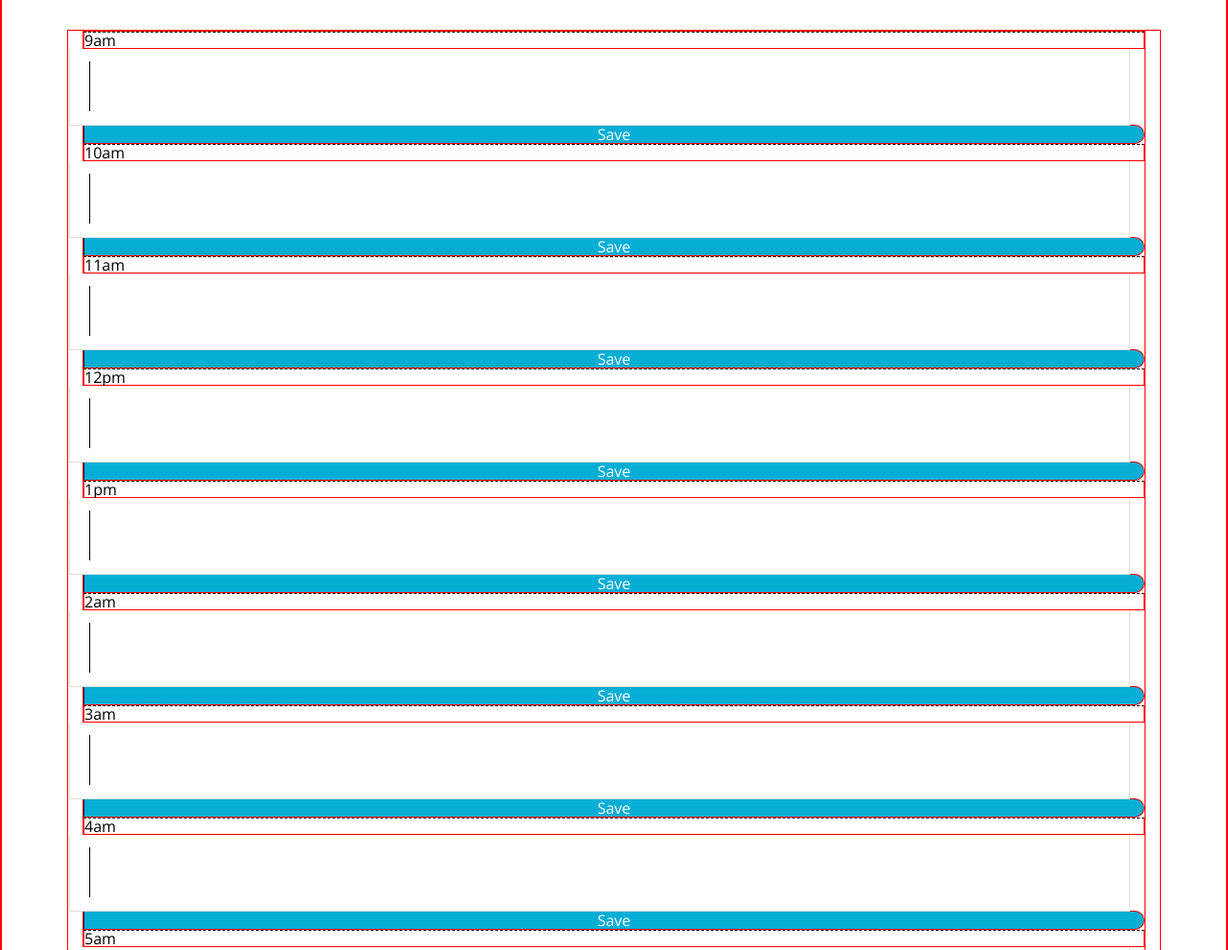
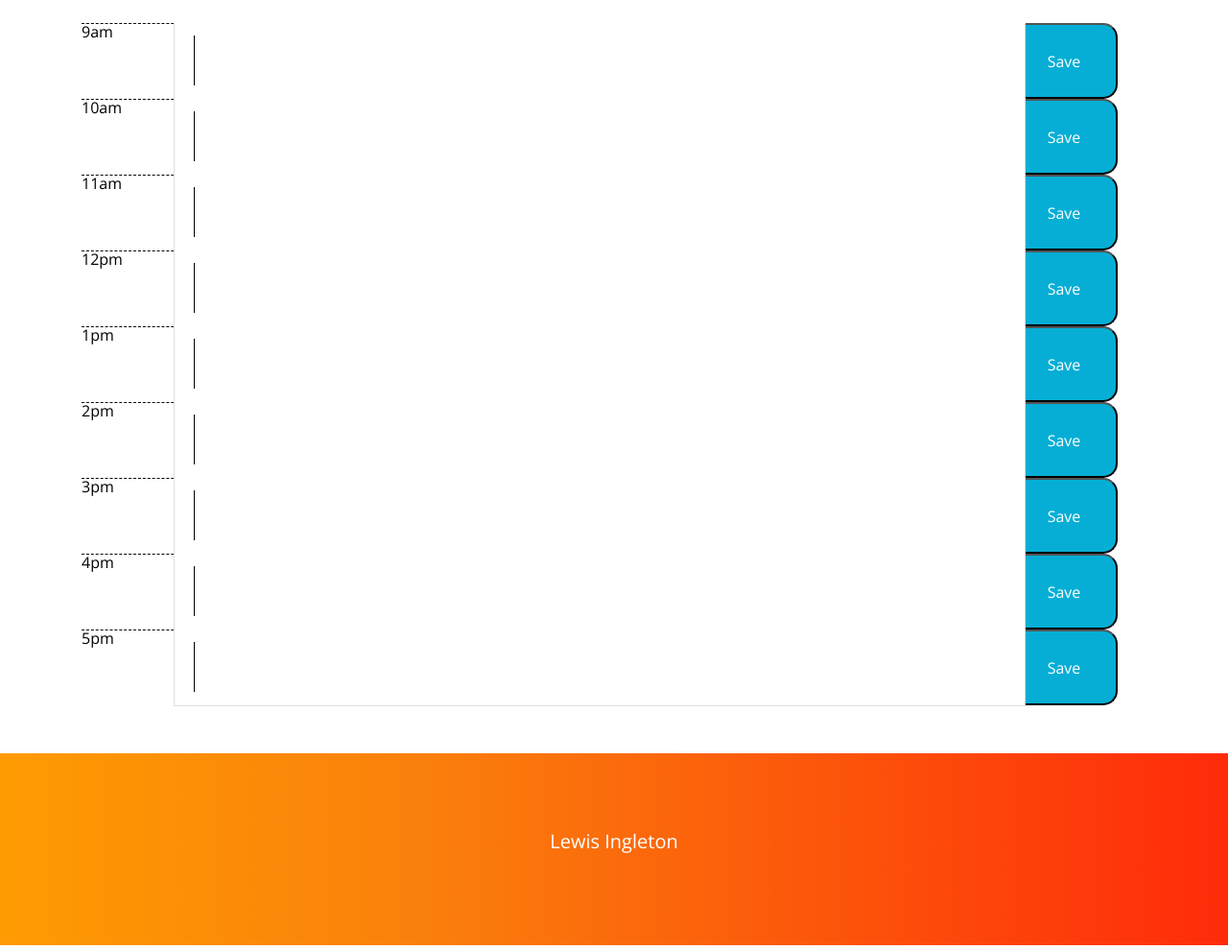
Before and after one commit to lewis-ingleton/Daily-Planner-App, a plain HTML site: page index.html in a window 1280 px wide. Shown: the part 331-1321 px from the top of the page at 96% size. Drawn offline with nearby package versions, Linux system fonts and the light colour scheme.

Commit message:
fixed planner layout

```diff
--- a/assets/css/style.css
+++ b/assets/css/style.css
@@ -1,6 +1,6 @@
-* {
+/* * {
   border: solid red 1px;
-}
+} */
 
 body {
   font-family: 'Open Sans', sans-serif;
@@ -53,7 +53,8 @@ footer {
 
 .list-group {
   display: flex;
-  flex-direction: column;
+  flex-direction: row;
+  flex-wrap: wrap;
 }
 
 .time-block {
@@ -65,12 +66,14 @@ footer {
   white-space: pre-wrap;
   height: 80px;
   border-top: 1px solid white;
+  width: 80%;
 }
 
 .hour {
   background-color: #ffffff;
   color: #000000;
   border-top: 1px dashed #000000;
+  width: 10%;
 }
 
 .past {
@@ -94,6 +97,7 @@ footer {
   border-bottom-right-radius: 15px;
   background-color: #06aed5;
   color: white;
+  width: 10%;
 }
 
 .saveBtn i:hover {
--- a/assets/js/script.js
+++ b/assets/js/script.js
@@ -4,9 +4,3 @@ $(document).ready(function () {
     $('#currentDay').text(currentDate.format('Do MMMM YYYY'));
 
 });
-
-
-// I've added bootsrap to html
-// think i need to remove this and add jQuery
-// make .container flex box
-//
--- a/index.html
+++ b/index.html
@@ -27,6 +27,7 @@
   <main class="container">
     <!-- Timeblocks go here -->
     <div class="list-group">
+
       <div class="hour">9am</div><a class="list-group-item list-group-item-action row"><textarea></textarea></a><button
         class="saveBtn">Save</button>
       <div class="hour">10am</div><a class="list-group-item list-group-item-action row"><textarea></textarea></a><button
@@ -37,13 +38,13 @@
         class="saveBtn">Save</button>
       <div class="hour">1pm</div><a class="list-group-item list-group-item-action row"><textarea></textarea></a><button
         class="saveBtn">Save</button>
-      <div class="hour">2am</div><a class="list-group-item list-group-item-action row"><textarea></textarea></a><button
+      <div class="hour">2pm</div><a class="list-group-item list-group-item-action row"><textarea></textarea></a><button
         class="saveBtn">Save</button>
-      <div class="hour">3am</div><a class="list-group-item list-group-item-action row"><textarea></textarea></a><button
+      <div class="hour">3pm</div><a class="list-group-item list-group-item-action row"><textarea></textarea></a><button
         class="saveBtn">Save</button>
-      <div class="hour">4am</div><a class="list-group-item list-group-item-action row"><textarea></textarea></a><button
+      <div class="hour">4pm</div><a class="list-group-item list-group-item-action row"><textarea></textarea></a><button
         class="saveBtn">Save</button>
-      <div class="hour">5am</div><a class="list-group-item list-group-item-action row"><textarea></textarea></a><button
+      <div class="hour">5pm</div><a class="list-group-item list-group-item-action row"><textarea></textarea></a><button
         class="saveBtn">Save</button>
     </div>
   </main>
```
